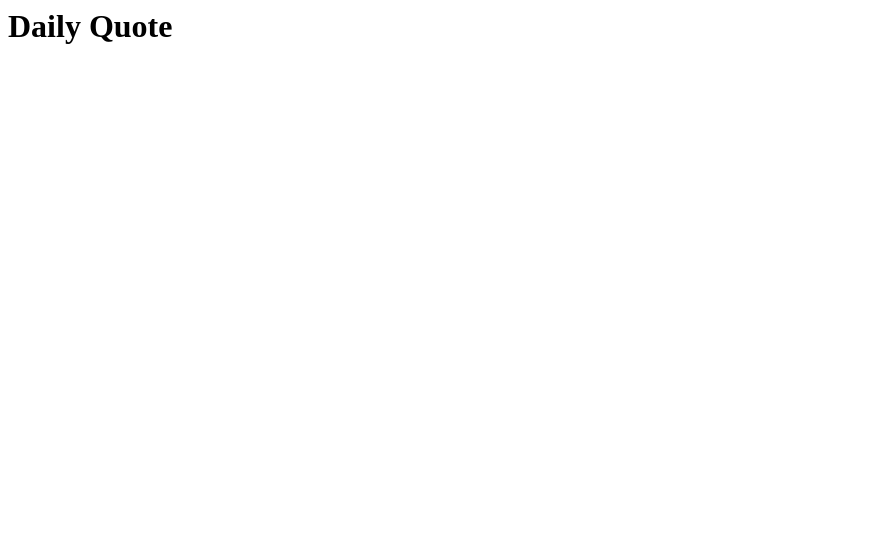
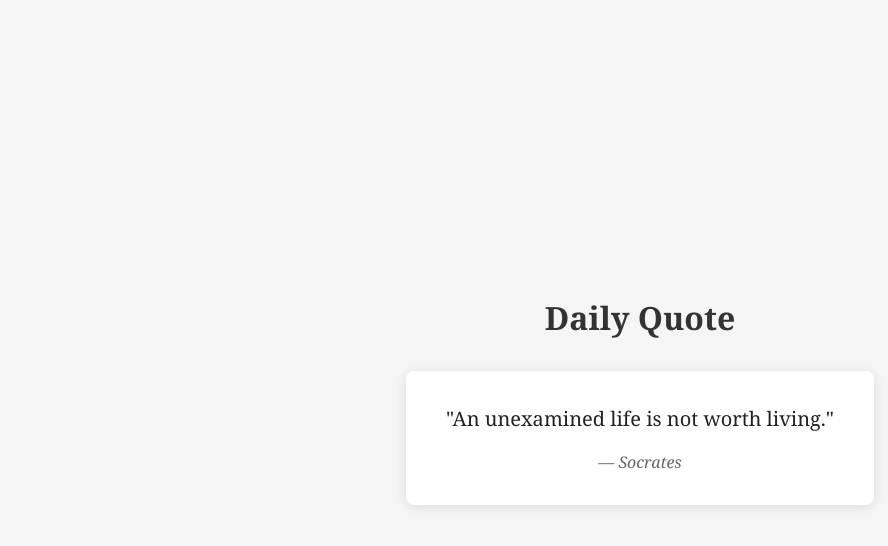
Before and after one commit to hilalfnisanci/daily-quote, a plain HTML site: page index.html in a window 1280 px wide. Shown: the whole page, without its empty margins (0-888 px from the left). Drawn offline with Linux system fonts and the light colour scheme.

Commit message:
feat: display random quote on page load
Add app.js to fetch quotes.json and pick a random quote on each page load,
update index.html with a card layout, and add styles.css for centered card styling.

Co-Authored-By: Claude Sonnet 4.6 <noreply@anthropic.com>

```diff
--- /dev/null
+++ b/app.js
@@ -0,0 +1,7 @@
+fetch('quotes.json')
+  .then(response => response.json())
+  .then(quotes => {
+    const quote = quotes[Math.floor(Math.random() * quotes.length)];
+    document.getElementById('quote-text').textContent = `"${quote.text}"`;
+    document.getElementById('quote-author').textContent = `— ${quote.author}`;
+  });
--- a/index.html
+++ b/index.html
@@ -1,12 +1,19 @@
+<!DOCTYPE html>
 <html lang="en">
 <head>
   <meta charset="UTF-8">
   <title>Daily Quote</title>
   <meta name="viewport" content="width=device-width, initial-scale=1.0">
+  <link rel="stylesheet" href="styles.css">
 </head>
 <body>
   <main>
     <h1>Daily Quote</h1>
+    <div class="card" id="quote-card">
+      <p class="quote-text" id="quote-text"></p>
+      <p class="quote-author" id="quote-author"></p>
+    </div>
   </main>
+  <script src="app.js"></script>
 </body>
 </html>
--- /dev/null
+++ b/styles.css
@@ -0,0 +1,47 @@
+* {
+  box-sizing: border-box;
+  margin: 0;
+  padding: 0;
+}
+
+body {
+  font-family: Georgia, serif;
+  background-color: #f5f5f5;
+  min-height: 100vh;
+  display: flex;
+  align-items: center;
+  justify-content: center;
+}
+
+main {
+  text-align: center;
+  padding: 2rem;
+}
+
+h1 {
+  font-size: 2rem;
+  margin-bottom: 2rem;
+  color: #333;
+}
+
+.card {
+  background: #fff;
+  border-radius: 8px;
+  box-shadow: 0 2px 12px rgba(0, 0, 0, 0.1);
+  max-width: 600px;
+  padding: 2rem 2.5rem;
+  margin: 0 auto;
+}
+
+.quote-text {
+  font-size: 1.25rem;
+  color: #222;
+  line-height: 1.6;
+  margin-bottom: 1rem;
+}
+
+.quote-author {
+  font-size: 1rem;
+  color: #666;
+  font-style: italic;
+}
```
